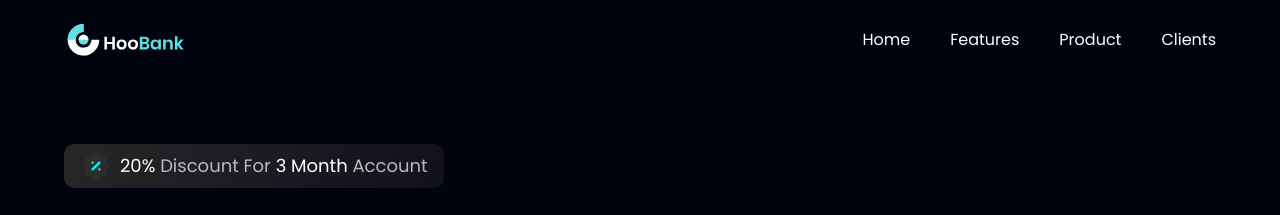
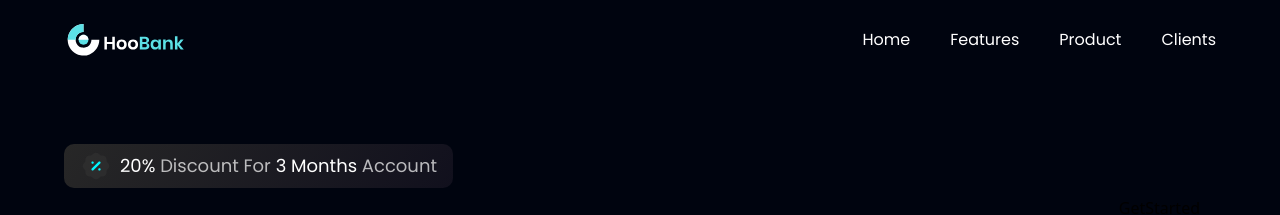
Before and after one commit to Phemel0/fnb-modern-bank-website, a React (Vite) app: page / in a window 1280 px wide. Shown: the top 215 px of the page. Built offline with nearby package versions, Linux system fonts and the light colour scheme.

Commit message:
Hero COntents added

```diff
--- a/src/components/Hero.jsx
+++ b/src/components/Hero.jsx
@@ -9,7 +9,7 @@ const Hero = () => (
         <img src={ discount } alt="discount" className='w-[32px] h-[32px]'/>
         <p className={`${styles.paragraph} ml-2`}>
           <span className='text-white'>20%</span> Discount For {" "}
-          <span className='text-white'>3 Month</span> Account
+          <span className='text-white'>3 Months</span> Account
         </p>
       </div>
 
```
